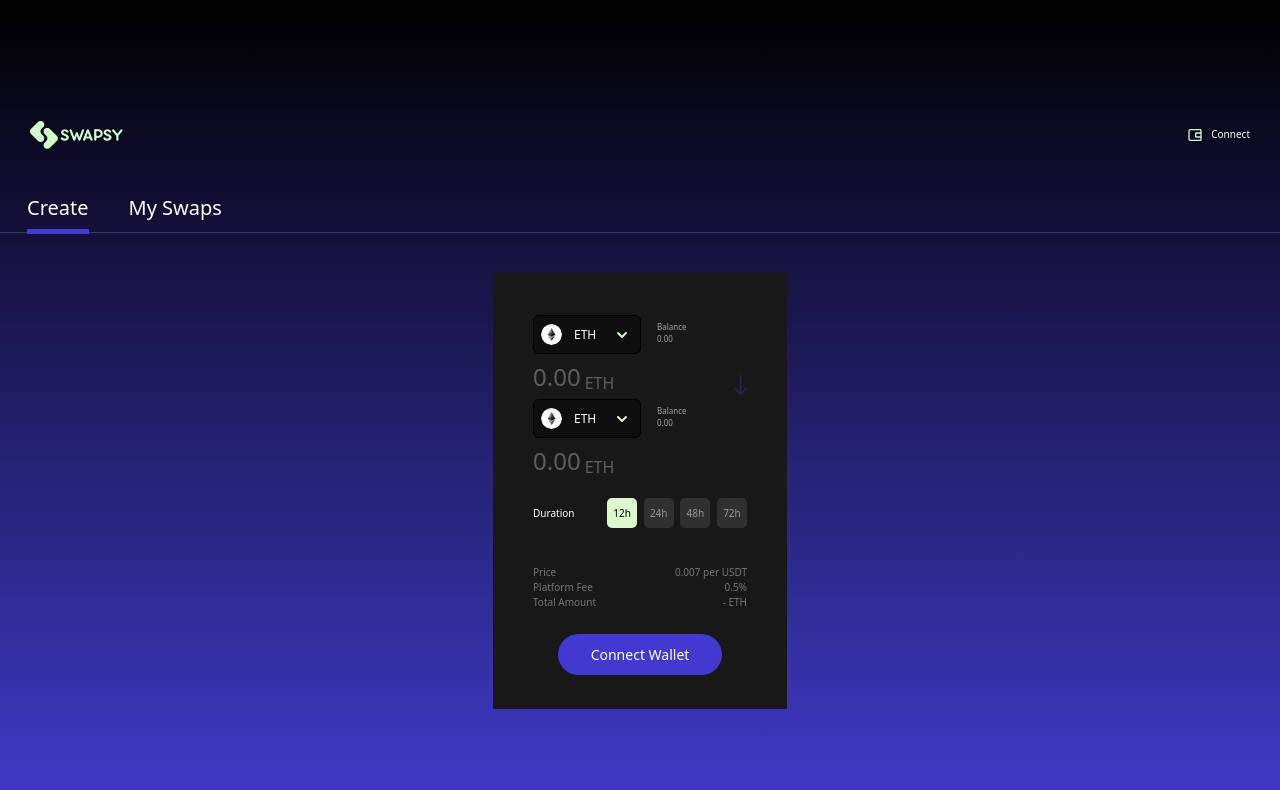
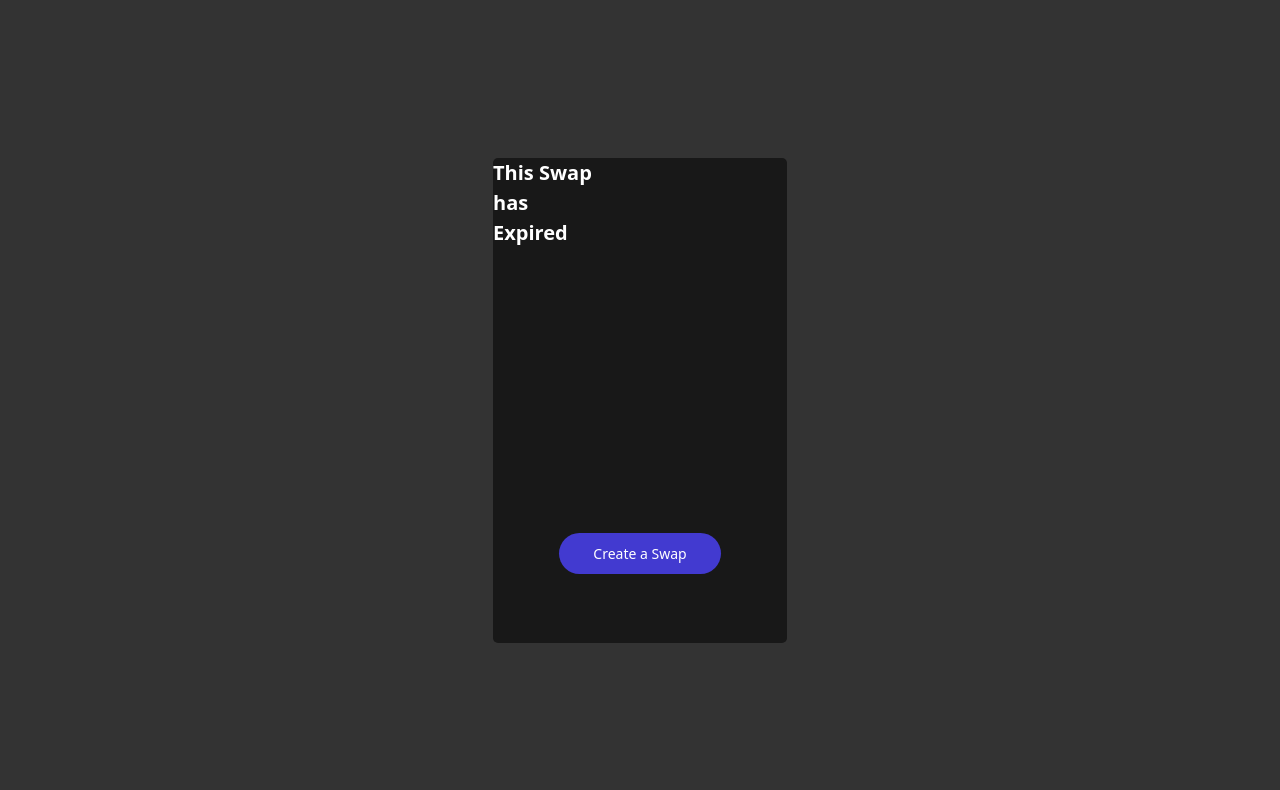
Before and after one commit to harisalkarni/swapsy-test, a React (Create React App) app: page / in a window 1280 px wide. Shown: the top 790 px of the page. Built offline with nearby package versions, Linux system fonts and the light colour scheme.

Commit message:
swap expired

```diff
--- a/src/App.tsx
+++ b/src/App.tsx
@@ -3,7 +3,7 @@ import SwapPage from "./organism/swapIndex";
 export default function App() {
   return (
     <div>
-      <SwapPage />
+      <HomePage />
     </div>
   );
 }
--- /dev/null
+++ b/src/atom/SwapExpired.tsx
@@ -0,0 +1,16 @@
+const SwapExpired = () => {
+  return (
+    <div className="w-[294px] h-[485px] bg-erie-black rounded-[5px]  justify-center relative">
+      <div className="w-[112px] text-[20px] font-bold text-white">
+        This Swap has Expired
+      </div>
+      <div className="absolute bottom-[69px] left-0 right-0 flex flex-row w-full justify-center">
+        <button className="bg-ocean-blue text-white text-[14px] py-[10px] px-[34px] rounded-full">
+          Create a Swap
+        </button>
+      </div>
+    </div>
+  );
+};
+
+export default SwapExpired;
--- a/src/organism/index.tsx
+++ b/src/organism/index.tsx
@@ -1,11 +1,14 @@
 // import SelectWallet from "../molecule/SelectWallet";
 import ConnectWallet from "../molecule/ConnectWallet";
-import WrongNetwork from "../atom/WrongNetwork";
+// import WrongNetwork from "../atom/WrongNetwork";
+import SwapExpired from "../atom/SwapExpired";
+
 import Swap from "../molecule/Swap";
 const HomePage = () => {
   return (
     <div className="flex flex-1 bg-black bg-opacity-80 min-h-screen justify-center items-center">
-      <WrongNetwork />
+      {/* <WrongNetwork /> */}
+      <SwapExpired />
     </div>
   );
 };
```
